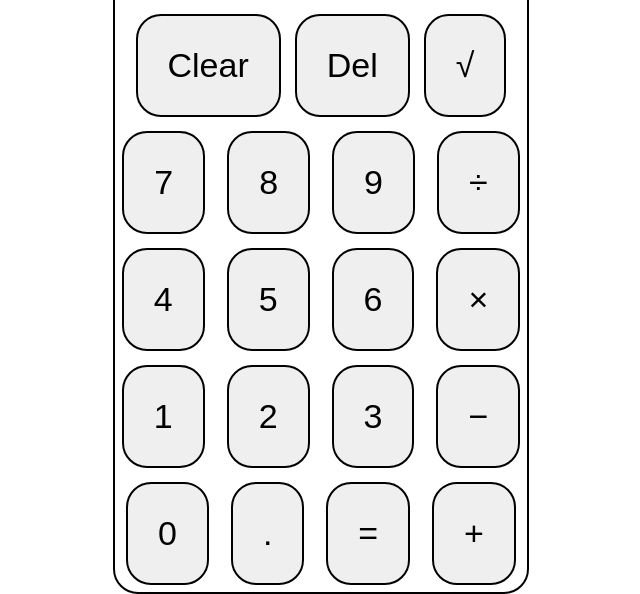
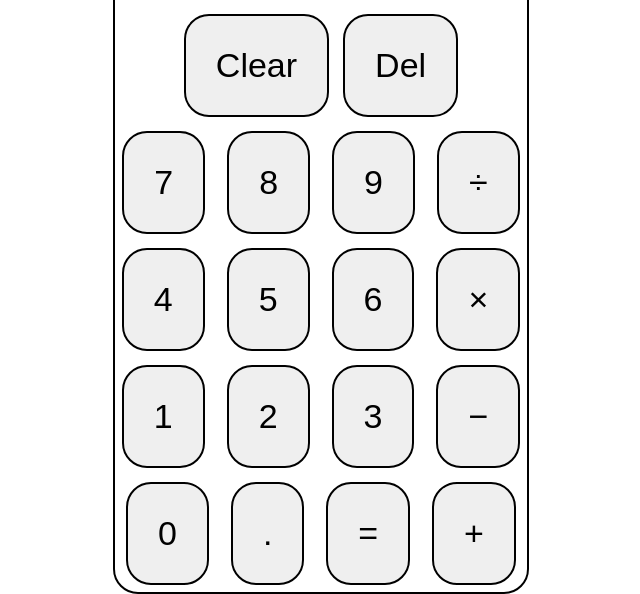
Before and after one commit to evolF35/Calculator_Odin, a plain HTML site: page index.html in a window 1280 px wide. Shown: the part 213-807 px from the top of the page, without its empty margins (319-959 px from the left). Drawn offline with Linux system fonts and the light colour scheme.

Commit message:
Finish project... for now

```diff
--- a/index.html
+++ b/index.html
@@ -24,7 +24,6 @@
     <div class="topRow">
         <button id="clear"> Clear </button>
         <button id="delete"> Del </button>
-        <button class="operator"> &#8730; </button>
     </div>
     <div class="secondRow">
         <button class="number"> 7 </button>
--- a/myscripts.js
+++ b/myscripts.js
@@ -14,6 +14,8 @@ function multiply(x,y){
 function divide(x,y){
     return(x/y);
 }
+
+
 
 function operate(x,y,ops){
     if(ops == '+'){
@@ -206,7 +208,6 @@ Del.addEventListener('click',() => {
         }
         op1String = op1String.slice(0,-1);
     }
-
         equationString = equationString.slice(0,-1);
         document.getElementById('topoutput').innerText = equationString;
     }
```
